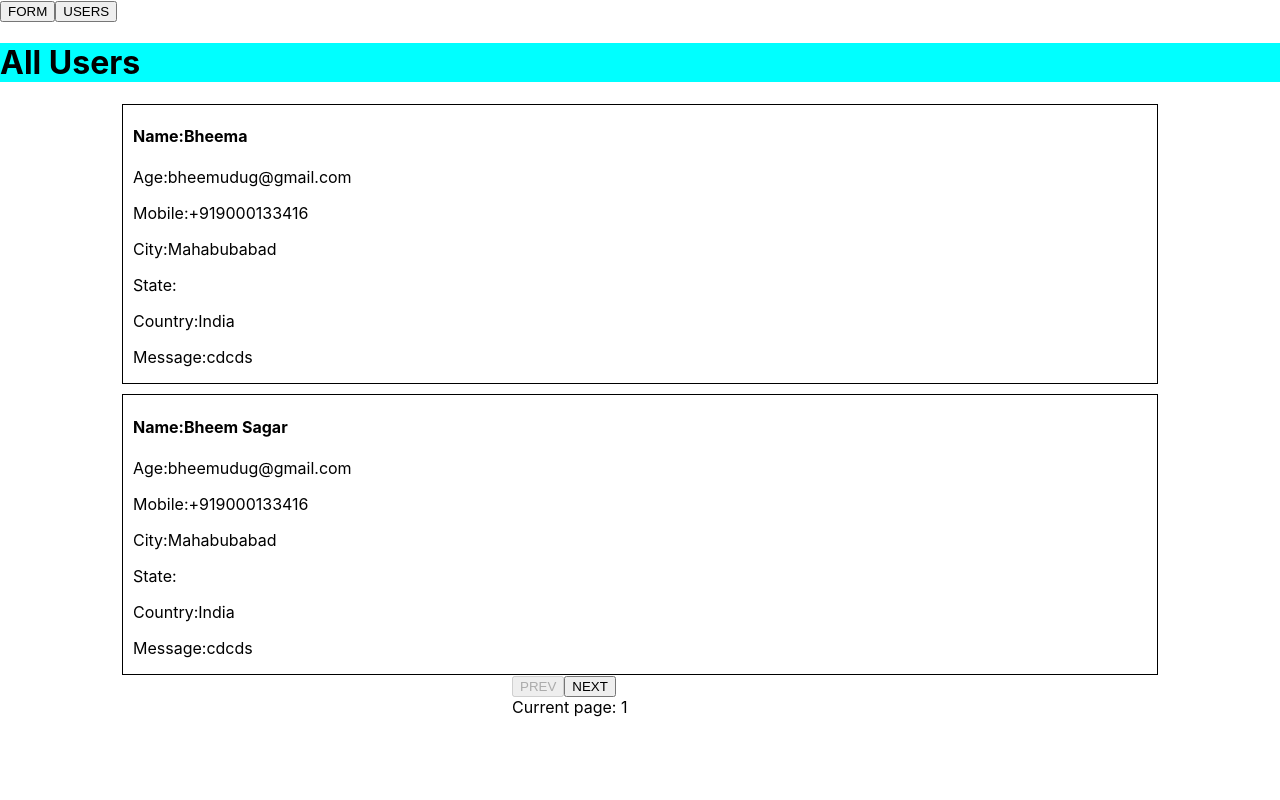
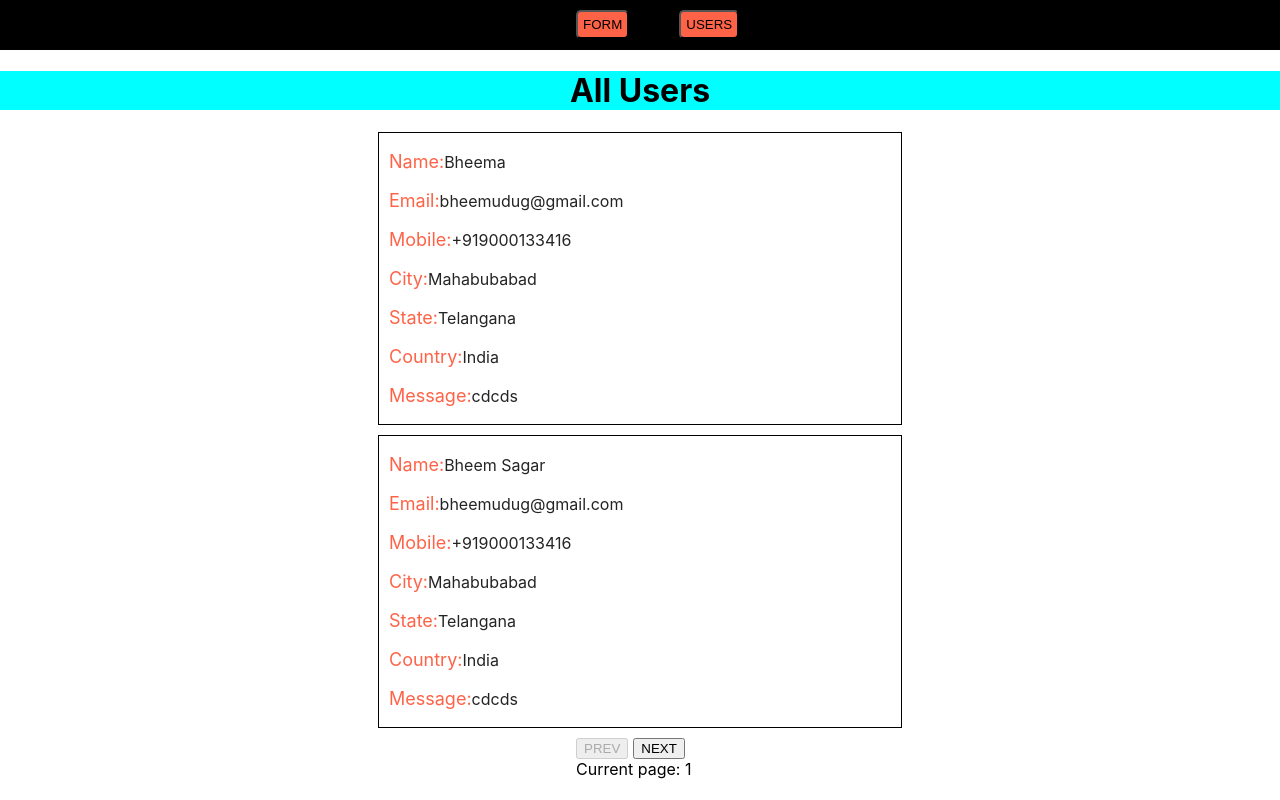
Before and after one commit to bheema-284/great-vibes_reactjs, a React (Vite) app: page /users in a window 1280 px wide. Built offline with nearby package versions, Linux system fonts and the light colour scheme; data requests are answered from the project's data file.

Commit message:
UI is updated

```diff
--- a/db.json
+++ b/db.json
@@ -29,6 +29,26 @@
       "country": "India",
       "message": "cdcds",
       "id": 3
+    },
+    {
+      "name": "Bheemudu",
+      "email": "bheemudug@gmail.com",
+      "mobile": "+919000133416",
+      "city": "Mahabubabad",
+      "states": "Telangana",
+      "country": "India",
+      "message": "nbcjgscfusdvjhdfjw",
+      "id": 4
+    },
+    {
+      "name": "Bheemudu Naik",
+      "email": "bheemudug@gmail.com",
+      "mobile": "+919000133416",
+      "city": "Mahabubabad",
+      "states": "Telangana",
+      "country": "India",
+      "message": "cdsfds dvdfdbjhckx mnmfcjbckb",
+      "id": 5
     }
   ]
 }
--- a/src/App.css
+++ b/src/App.css
@@ -1,27 +1,84 @@
+
+
 .data{
-  width: 80%;
+  width: 40%;
   min-height: 240px;
   margin: auto;
   padding-left: 10px;
-  margin-top: 10px;
+  margin-bottom: 10px;
   border: 1px solid black;
 }
 #h1{
   background-color: aqua;
+  text-align: center;
 }
 #formdata{
-
-  width: 30%;
-  height: 340px;
+  width: 100%;
+  height: auto;
   margin: auto;
   background-color: rgba(85, 253, 208, 0.763);
+}
+.formdata{
+  width: 30%;
+  min-height: 340px;
+  margin: auto;
+  background-color: rgba(129, 153, 74, 0.763);
 }
 #da{
   display: flex;
   justify-content: space-around;
   padding-top: 50px;
 }
-.btns{
-  width: 20%;
+.bns{
+display: flex;
+gap: 5px;
 margin: auto;
 }
+.btns{
+width: 10%;
+margin: auto;
+}
+.home{
+ height: 50px;
+ width: 100%;
+ background-color: black;
+ color: white;
+}
+
+ .btnsss{
+  width: 10%;
+  margin: auto;
+  display: flex;
+  gap: 50px;
+  padding: 10px;
+ }
+ .buttons{
+background-color: tomato;
+padding: 5px;
+border-radius: 5px;
+ }
+ .a{
+   font-size: 18px;
+   color: tomato;
+ }
+ .b{
+  font-size:16px;
+  color: rgb(37, 36, 36);
+}
+input{
+  width: 200px;
+  height: 20px;
+  background-color: rgb(186, 236, 231);
+  border-radius: 5px;
+  margin-bottom: 18px;
+  border: transparent;
+
+}
+textarea{
+  width: 200px;
+  margin-top: 5px;
+  min-height: 60px;
+  background-color: rgb(186, 236, 231);
+  border-radius: 5px;
+  border: transparent;
+}
--- a/src/components/Home.jsx
+++ b/src/components/Home.jsx
@@ -1,11 +1,13 @@
 import { useNavigate } from 'react-router-dom';
-
+import '../App.css'
 export const Home = () => {
     const navigate = useNavigate();
   return (
     <div className='home'>
-      <button onClick={() => navigate('/registration')}>FORM</button>
-      <button onClick={() => navigate('/users')}>USERS</button>
+    <div className='btnsss'>
+      <button className='buttons' onClick={() => navigate('/registration')}>FORM</button>
+      <button className='buttons' onClick={() => navigate('/users')}>USERS</button>
+    </div>
     </div>
   );
 };
--- a/src/components/LoginFrom.jsx
+++ b/src/components/LoginFrom.jsx
@@ -7,20 +7,28 @@ export const LoginForm = () => {
   const navigate = useNavigate();
   return (
     <div id="formdata">
+      <div className="formdata">
       <div id="da">
         <div>
           <label >Name:</label>
           <br />
+          <br />
           <label >Email:</label>
+          <br />
           <br />
           <label >mobile:</label>
           <br />
+          <br />
           <label >State:</label>
+          <br />
           <br />
           <label > City:</label>
           <br />
+          <br />
           <label >Country:</label>
           <br />
+          <br />
+
           <label >Message:</label>
         </div>
         <div>
@@ -94,7 +102,7 @@ export const LoginForm = () => {
           />
           <br />
           <button
-            style={{ width: '60px', backgroundColor: '#F6FFA4' }}
+            style={{ width: '80px', backgroundColor: '#F6FFA4',borderRadius: '5px' ,border:'transparent',cursor: 'pointer'}}
             disabled={!name && !email && !mobile && !states && !city && !country && !mobile}
             onClick={() => {
               handleSubmit();
@@ -103,6 +111,7 @@ export const LoginForm = () => {
             submit
           </button>
         </div>
+        </div>
       </div>
     </div>
   );
--- a/src/components/Users.jsx
+++ b/src/components/Users.jsx
@@ -43,13 +43,13 @@ useEffect(() => {
             {' '}
             <div className="data">
               <div key={e.id}>
-                <h4>Name:{e.name}</h4>
-                <p>Age:{e.email}</p>
-                <p>Mobile:{e.mobile}</p>
-                <p>City:{e.city}</p>
-                <p>State:{e.state}</p>
-                <p>Country:{e.country}</p>
-                <p>Message:{e.message}</p>
+              <p className='a'>Name:<span className='b'>{e.name}</span></p>
+              <p className='a'>Email:<span className='b'>{e.email}</span></p>
+              <p className='a'>Mobile:<span className='b'>{e.mobile}</span></p>
+              <p className='a'>City:<span className='b'>{e.city}</span></p>
+              <p className='a'>State:<span className='b'>{e.states}</span></p>
+              <p className='a'>Country:<span className='b'>{e.country}</span></p>
+              <p className='a'>Message:<span className='b'>{e.message}</span></p>
               </div>
             </div>
           </div>
@@ -57,6 +57,7 @@ useEffect(() => {
       })}
 
       <div className="btns">
+      <div className="bns">
       {loading && <div>loading ...</div>}
       <button
         disabled={loading || page === 1}
@@ -66,6 +67,7 @@ useEffect(() => {
       <button disabled={loading || !data} onClick={() => setPage(page + 1)}>
         NEXT
       </button>
+      </div>
       <div>Current page: {page}</div>
       </div>
     </>
```
Also changed, not shown: src/context/LoginContext.jsx (+9 -0 lines).
